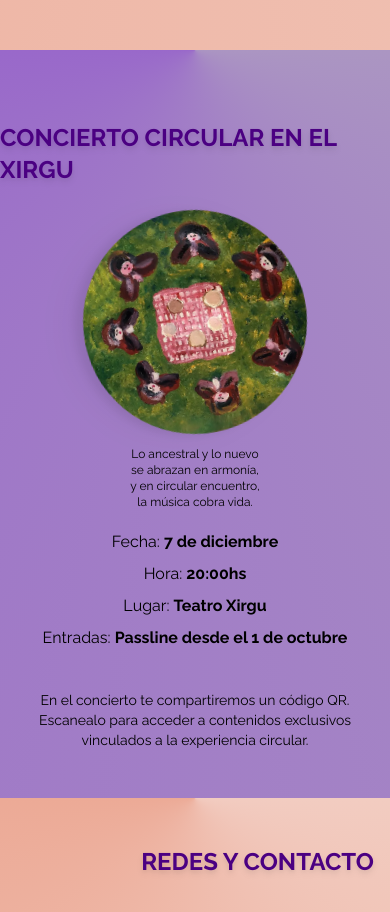
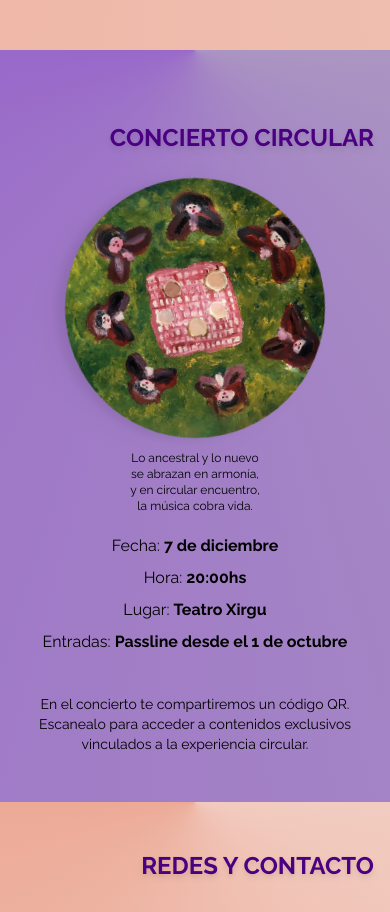
Before and after one commit to gastondvoskin/cuerdos-vocales, a React (Vite) app: page / in a window 390 px wide. Shown: the part 4185-5097 px from the top of the page. Built offline with nearby package versions, Linux system fonts and the light colour scheme.

Commit message:
Responsive Cordura and CircularConcert.tsx

```diff
--- a/src/sections/CircularConcert.tsx
+++ b/src/sections/CircularConcert.tsx
@@ -9,8 +9,9 @@ import contactParagraphs from "../assets/texts/sections/circularConcert";
 const CircularConcert = () => {
   return (
     <SectionContainer section={SECTIONS.CIRCULAR_CONCERT}>
-      <SectionHeader text="CONCIERTO CIRCULAR EN EL XIRGU" />
-      <ImageComponent src={flyer1} alt="Pintura en acrílico con cantantes sentados en ronda en un pícnic" className="w-56 rounded-full aspect-square my-3 animate-spin z-0 drop-shadow-xl" />
+      <SectionHeader text="CONCIERTO CIRCULAR" />
+      <ImageComponent src={flyer1} alt="Pintura en acrílico con cantantes sentados en ronda en un pícnic"
+      className="w-8/12 max-w-96 aspect-square rounded-full object-cover animate-spin drop-shadow-xl my-3"/>
       <div className="animate-fadeIn text-center text-xs">
         <p>Lo ancestral y lo nuevo<br />
         se abrazan en armonía,<br />
@@ -29,3 +30,7 @@ const CircularConcert = () => {
 };
 
 export default CircularConcert;
+
+
+// OLD
+// className="w-56 rounded-full aspect-square my-3 animate-spin z-0 drop-shadow-xl"
```
